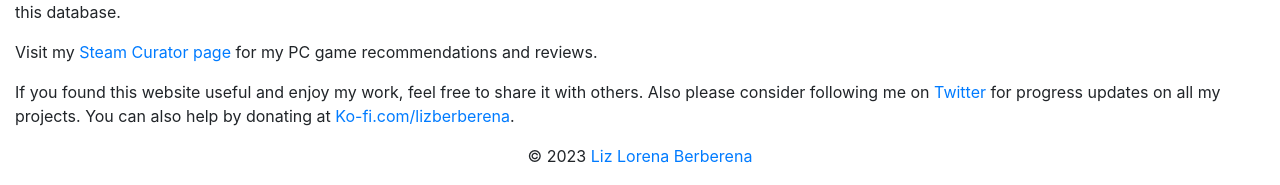
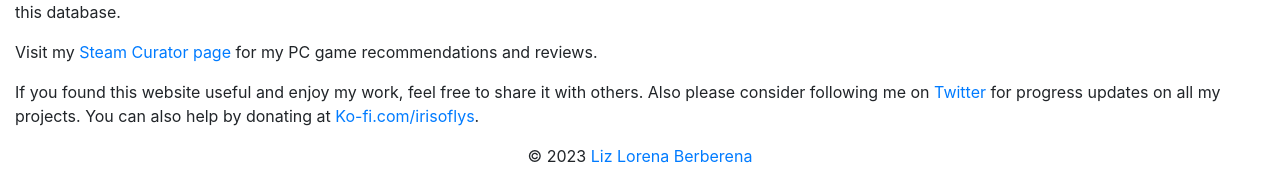
Before and after one commit to byliz/animal-game-database, a Jekyll site: the page built from index.html, in a window 1280 px wide. Shown: the part 1476-1661 px from the top of the page. Built offline with Jekyll 4.4.1, drawn with Linux system fonts in a browser that asks for light colours; nearby versions of some CDN libraries; the list of posts is cut into pages by our own code.

Commit message:
Update about.html

```diff
--- a/_includes/about.html
+++ b/_includes/about.html
@@ -4,6 +4,6 @@
 
 <p>Visit my <a href="https://store.steampowered.com/curator/38329046/">Steam Curator page</a> for my PC game recommendations and reviews.</p>
 
-<p style="padding-bottom: 0px;">If you found this website useful and enjoy my work, feel free to share it with others. Also please consider following me on <a href="http://twitter.com/lizberberena" target="_blank">Twitter</a> for progress updates on all my projects. You can also help by donating at <a href="https://ko-fi.com/lizberberena" target="_blank">Ko-fi.com/lizberberena</a>.</p>
+<p style="padding-bottom: 0px;">If you found this website useful and enjoy my work, feel free to share it with others. Also please consider following me on <a href="http://twitter.com/irisoflys" target="_blank">Twitter</a> for progress updates on all my projects. You can also help by donating at <a href="https://ko-fi.com/irisoflys" target="_blank">Ko-fi.com/irisoflys</a>.</p>
 
 </div>
```
